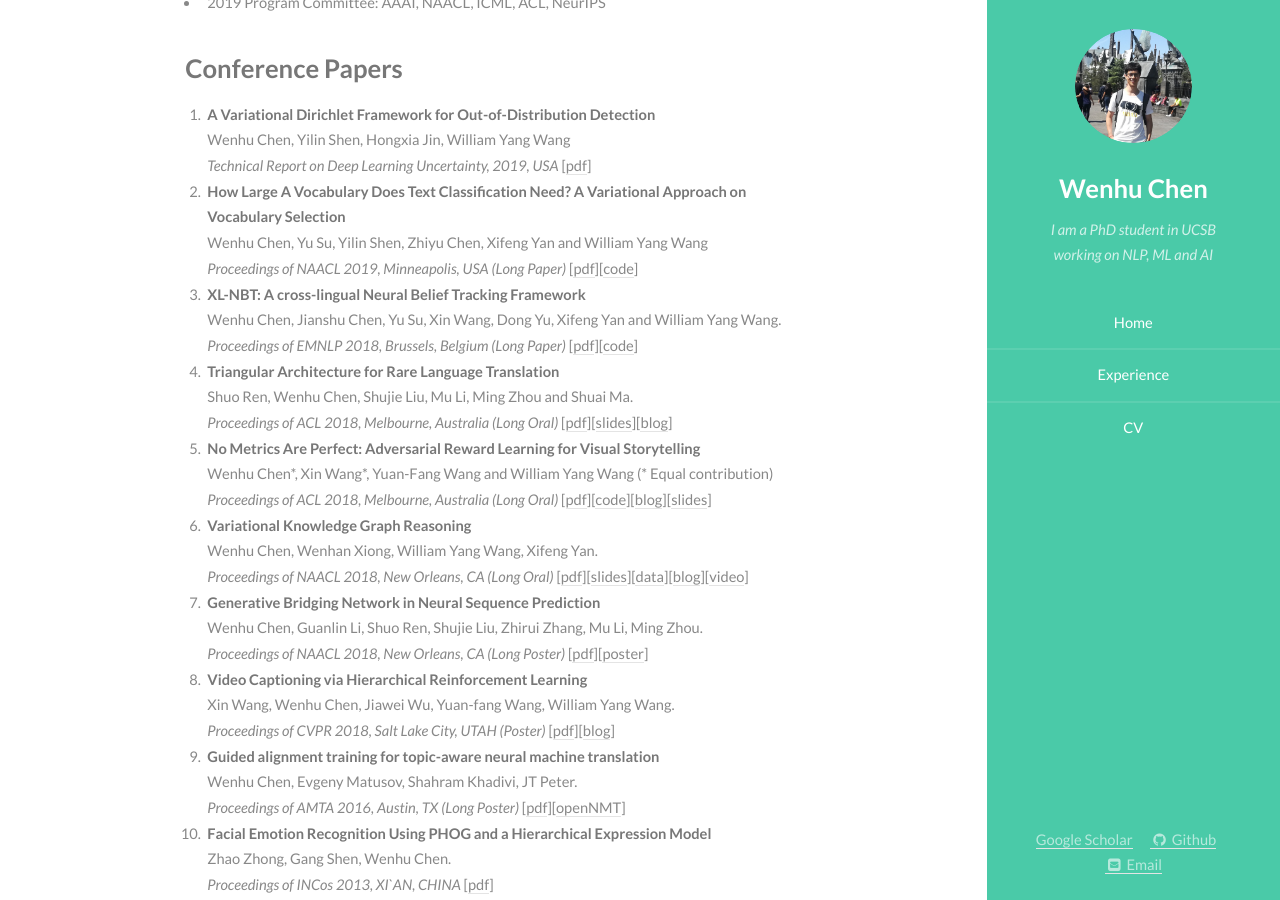
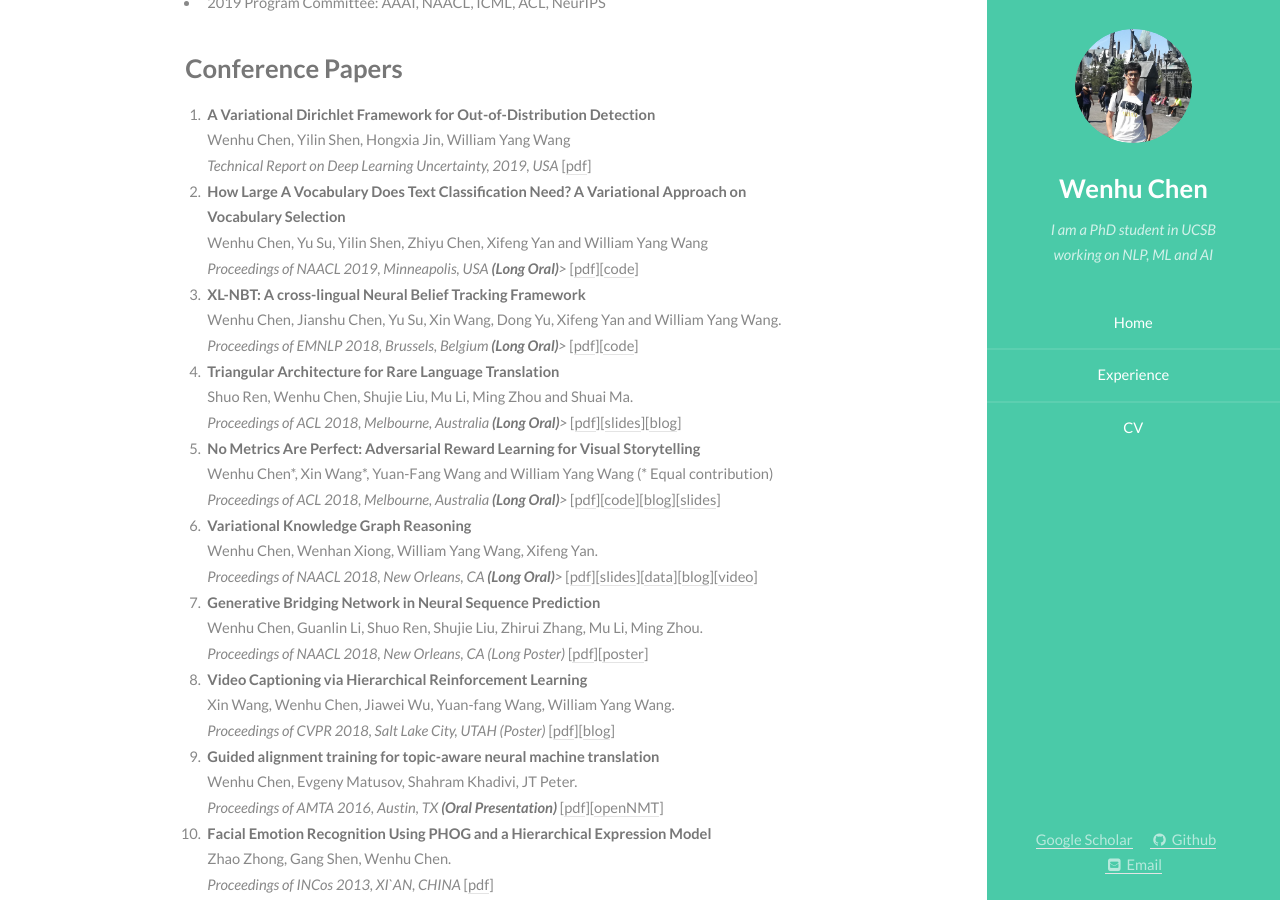
Before and after one commit to wenhuchen/wenhuchen.github.io, a Jekyll site: the page built from index.html, in a window 1280 px wide and 900 px high, scrolled down 407 px. Built offline with Jekyll 4.4.1, drawn with Linux system fonts in a browser that asks for light colours.

Commit message:
add oral

```diff
--- a/index.html
+++ b/index.html
@@ -38,24 +38,24 @@ Wenhu Chen, Yilin Shen, Hongxia Jin, William Yang Wang<br>
 </li>
 <li><strong> How Large A Vocabulary Does Text Classification Need? A Variational Approach on Vocabulary Selection  <a span style="color: #009900;"></a></strong><br>
        Wenhu Chen, Yu Su, Yilin Shen, Zhiyu Chen, Xifeng Yan and William Yang Wang<br>
-        <em>Proceedings of NAACL 2019, Minneapolis, USA (Long Paper)</em> [<a href="https://arxiv.org/abs/1902.10339">pdf</a>][<a href="https://github.com/wenhuchen/Variational-Vocabulary-Selection.git">code</a>]
+        <em>Proceedings of NAACL 2019, Minneapolis, USA <strong>(Long Oral)</strong>></em> [<a href="https://arxiv.org/abs/1902.10339">pdf</a>][<a href="https://github.com/wenhuchen/Variational-Vocabulary-Selection.git">code</a>]
 </li>
 <li><strong> XL-NBT: A cross-lingual Neural Belief Tracking Framework  <a span style="color: #009900;"></a></strong><br>
         Wenhu Chen, Jianshu Chen, Yu Su, Xin Wang, Dong Yu, Xifeng Yan and William Yang Wang.<br>
 
-        <em>Proceedings of EMNLP 2018, Brussels, Belgium (Long Paper)</em> [<a href="https://arxiv.org/abs/1808.06244">pdf</a>][<a href="https://github.com/wenhuchen/Cross-Lingual-NBT">code</a>]
+        <em>Proceedings of EMNLP 2018, Brussels, Belgium <strong>(Long Oral)</strong>></em> [<a href="https://arxiv.org/abs/1808.06244">pdf</a>][<a href="https://github.com/wenhuchen/Cross-Lingual-NBT">code</a>]
 </li>
 <li><strong> Triangular Architecture for Rare Language Translation <a span style="color: #009900;"></a></strong><br>
 		Shuo Ren, Wenhu Chen, Shujie Liu, Mu Li, Ming Zhou and Shuai Ma.<br>
-		<em>Proceedings of ACL 2018, Melbourne, Australia (Long Oral)</em> [<a href="https://arxiv.org/abs/1805.04813">pdf</a>][<a href="images/TA-NMT.pptx">slides</a>][<a href="https://www.msra.cn/zh-cn/news/features/acl-2018-ta-nmt">blog</a>]
+		<em>Proceedings of ACL 2018, Melbourne, Australia <strong>(Long Oral)</strong>></em> [<a href="https://arxiv.org/abs/1805.04813">pdf</a>][<a href="images/TA-NMT.pptx">slides</a>][<a href="https://www.msra.cn/zh-cn/news/features/acl-2018-ta-nmt">blog</a>]
 </li>
   <li><strong> No Metrics Are Perfect: Adversarial Reward Learning for Visual Storytelling<a span style="color: #009900;"></a></strong><br>
 		Wenhu Chen*, Xin Wang*, Yuan-Fang Wang and William Yang Wang (* Equal contribution)<br>
-		<em>Proceedings of ACL 2018, Melbourne, Australia (Long Oral)</em> [<a href="https://arxiv.org/abs/1804.09160">pdf</a>][<a href="https://github.com/littlekobe/AREL">code</a>][<a href="https://www.leiphone.com/news/201804/b8Nq00SkvuBTrkaq.html">blog</a>][<a href="images/308_Poster.pdf">slides</a>]
+		<em>Proceedings of ACL 2018, Melbourne, Australia <strong>(Long Oral)</strong>></em> [<a href="https://arxiv.org/abs/1804.09160">pdf</a>][<a href="https://github.com/littlekobe/AREL">code</a>][<a href="https://www.leiphone.com/news/201804/b8Nq00SkvuBTrkaq.html">blog</a>][<a href="images/308_Poster.pdf">slides</a>]
 </li>
   <li><strong> Variational Knowledge Graph Reasoning <a span style="color: #009900;"></a></strong><br>
         Wenhu Chen, Wenhan Xiong, William Yang Wang, Xifeng Yan.<br>
-        <em>Proceedings of NAACL 2018, New Orleans, CA (Long Oral) </em> [<a href="https://arxiv.org/abs/1803.06581">pdf</a>][<a href="images/naacl2018.pptx">slides</a>][<a href="https://github.com/wenhuchen/KB-Reasoning-Data">data</a>][<a href="http://tech.ifeng.com/a/20180328/44921977_0.shtml">blog</a>][<a href="https://vimeo.com/277673049">video</a>]
+        <em>Proceedings of NAACL 2018, New Orleans, CA <strong>(Long Oral)</strong>> </em> [<a href="https://arxiv.org/abs/1803.06581">pdf</a>][<a href="images/naacl2018.pptx">slides</a>][<a href="https://github.com/wenhuchen/KB-Reasoning-Data">data</a>][<a href="http://tech.ifeng.com/a/20180328/44921977_0.shtml">blog</a>][<a href="https://vimeo.com/277673049">video</a>]
 </li>
   <li><strong> Generative Bridging Network in Neural Sequence Prediction <a span style="color: #009900;"></a></strong><br>
         Wenhu Chen, Guanlin Li, Shuo Ren, Shujie Liu, Zhirui Zhang, Mu Li, Ming Zhou.<br>
@@ -67,7 +67,7 @@ Wenhu Chen, Yilin Shen, Hongxia Jin, William Yang Wang<br>
 </li>
   <li><strong> Guided alignment training for topic-aware neural machine translation <a span style="color: #009900;"></a></strong><br>
         Wenhu Chen, Evgeny Matusov, Shahram Khadivi, JT Peter.<br>
-        <em>Proceedings of AMTA 2016, Austin, TX (Long Poster) </em> [<a href="https://arxiv.org/pdf/1607.01628.pdf">pdf</a>][<a href="https://github.com/harvardnlp/seq2seq-attn">openNMT</a>]
+        <em>Proceedings of AMTA 2016, Austin, TX <strong>(Oral Presentation)</strong> </em> [<a href="https://arxiv.org/pdf/1607.01628.pdf">pdf</a>][<a href="https://github.com/harvardnlp/seq2seq-attn">openNMT</a>]
 </li>
     <li><strong> Facial Emotion Recognition Using PHOG and a Hierarchical Expression Model <a span style="color: #009900;"></a></strong><br>
         Zhao Zhong, Gang Shen, Wenhu Chen.<br>
```
Also changed, not shown: 1 other file.
